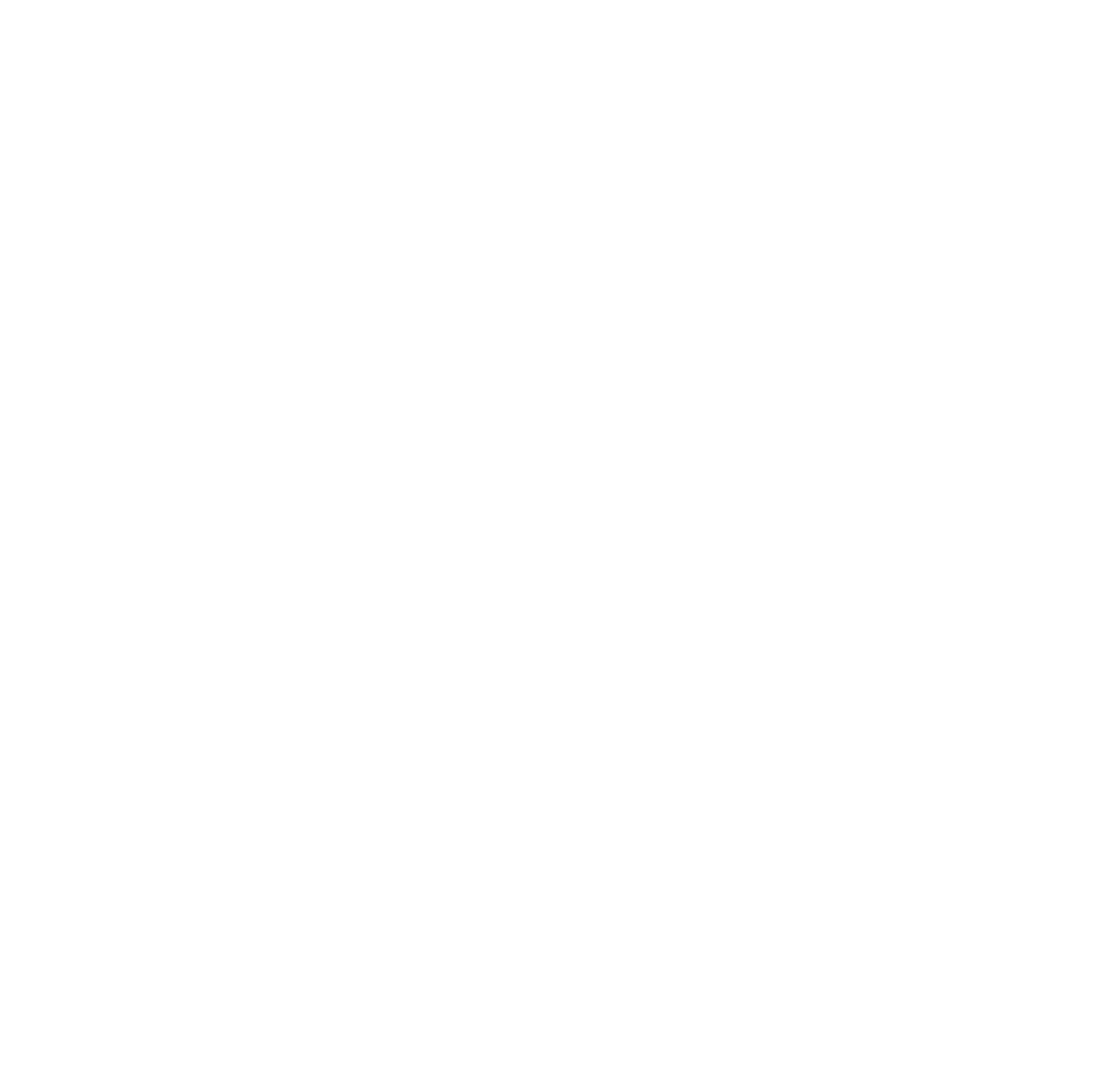
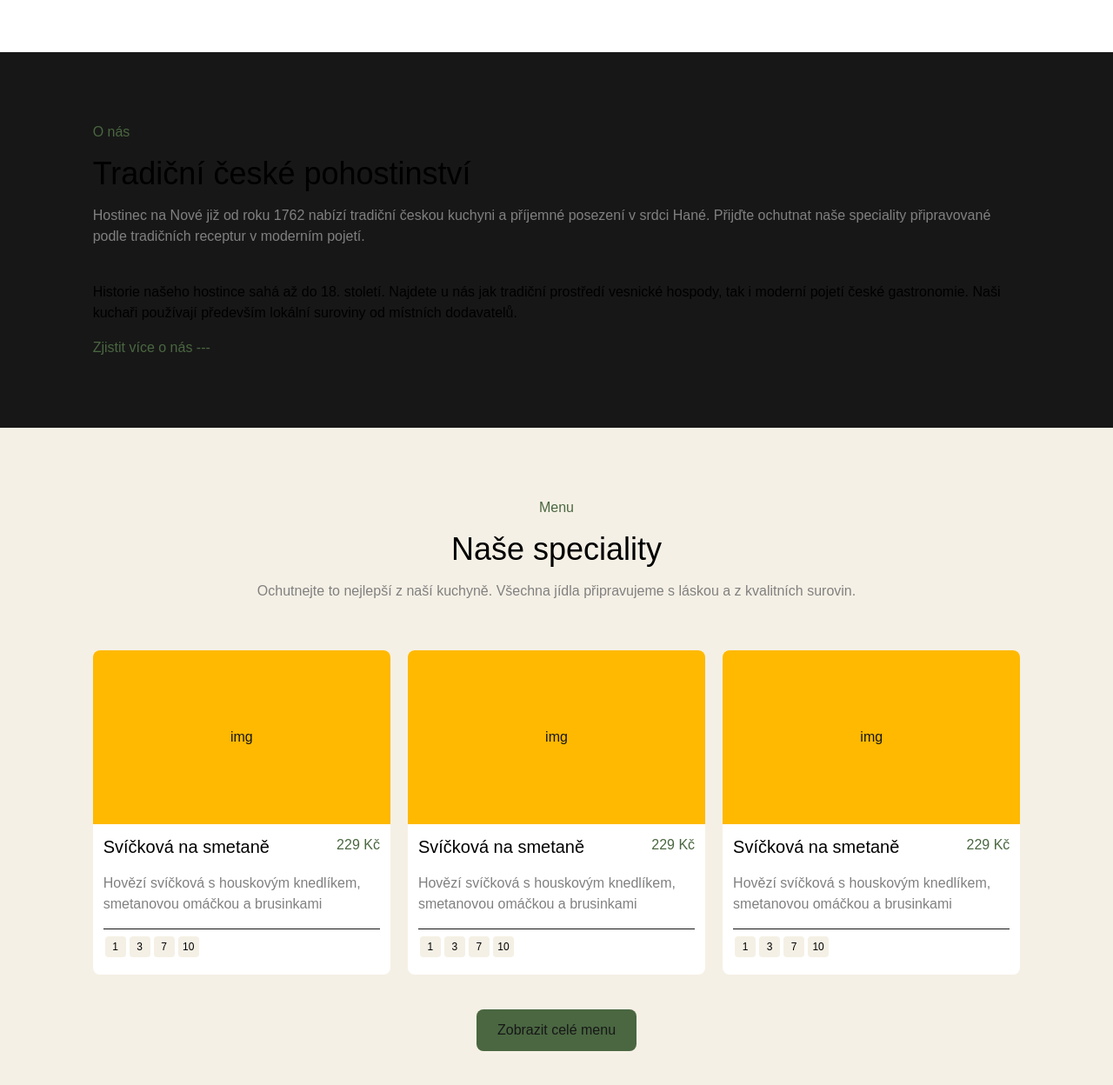
Before and after one commit to zavadill/Hostinec-na-Nov-, a Next.js app: page / in a window 1280 px wide. Shown: the part 740-1988 px from the top of the page at 87% size. Before the commit the page ends 800 px from the top, so only its background shows below. Built offline with nearby package versions, Linux system fonts and the light colour scheme.

Commit message:
Improves site structure and styling
Adds new components and styles for better content display.
Enhances button styling with transition effects and adjusts padding.
Updates the header section with improved text sizing and layout.

```diff
--- a/app/globals.css
+++ b/app/globals.css
@@ -6,7 +6,11 @@
   --green-btn: #4A6741;
   --green-btn-hover: #394f32;
   --brown-btn: #8B5E3C;
-  --green-btn-hover: #61422a;
+  --brown-btn-hover: #61422a;
+  --wheat: #F5F0E5;
+  --gray: gray;
+  --black: black;
+  --white: white;
 }
 
 @theme inline {
@@ -30,9 +34,33 @@
 }
 
 .custom-btn-green {
-  @apply bg-[var(--green-btn)] py-3 px-5 rounded-lg text-[var(--foreground)] hover:bg-[var(--green-btn-hover)]
+  @apply bg-[var(--green-btn)] py-3 px-6 rounded-lg text-[var(--foreground)] hover:bg-[var(--green-btn-hover)] transition-all duration-150
 }
 
 .custom-btn-brown {
-  @apply bg-[var(--brown-btn)] py-3 px-5 rounded-lg bg-[var(--foreground)] hover:bg-[var(--brown-btn)] text-[var(--brown-btn)] hover:text-[var(--foreground)]
+  @apply bg-[var(--brown-btn)] py-3 px-6 rounded-lg bg-[var(--white)] hover:bg-[var(--brown-btn)] text-[var(--brown-btn)] hover:text-[var(--foreground)] transition-all duration-150
 }
+
+.small-green-text {
+  @apply text-[var(--green-btn)] text-base
+}
+
+.podnadpis {
+  @apply text-[var(--black)] text-4xl
+}
+
+.gray-text {
+  @apply text-[var(--gray)] text-base
+}
+
+.normalni-text {
+  @apply text-[var(--black)] text-base
+}
+
+.menu-num {
+  @apply w-6 h-6 flex text-xs justify-center items-center my-2 mx-0.5 text-[var(--black)] bg-[var(--wheat)] rounded-sm
+}
+
+.menu-nadpis {
+  @apply text-xl text-[var(--black)]
+}
--- a/app/page.tsx
+++ b/app/page.tsx
@@ -1,10 +1,14 @@
 import Header from "@/components/Hlavni/Header";
+import Menu from "@/components/Hlavni/Menu";
+import Onas from "@/components/Hlavni/Onas";
 import Image from "next/image";
 
 export default function Home() {
   return (
     <div className="">
       <Header />
+      <Onas />
+      <Menu />
     </div>
   );
 }
--- a/components/Hlavni/Header.tsx
+++ b/components/Hlavni/Header.tsx
@@ -5,9 +5,9 @@
   return (
     <div className="text-[var(--foreground)]">
       <div className='min-h-screen flex flex-col max-w-10/12 mx-auto justify-center space-y-5'>
-        <h1>Hostinec na Nové</h1>
-        <p>Tradiční česká kuchyně v srdci Hané od roku 1762</p>
-        <div className='flex flex-col md:flex-row space-y-4 md:space-y-0 md:space-x-5'>
+        <h1 className='text-6xl'>Hostinec na Nové</h1>
+        <p className='text-2xl'>Tradiční česká kuchyně v srdci Hané od roku 1762</p>
+        <div className='flex flex-col md:flex-row gap-4'>
           <Link href="/" className='custom-btn-green'>Prohlédnout menu</Link>
           <Link href="/" className='custom-btn-brown'>Rezervovat stůl</Link>
         </div>
--- /dev/null
+++ b/components/Hlavni/Menu.tsx
@@ -0,0 +1,71 @@
+import React from 'react'
+import Link from 'next/link'
+
+const Menu = () => {
+  return (
+    <div className='bg-[var(--wheat)] space-'>
+      <div className='max-w-10/12 mx-auto py-20 space-y-4'>
+        <div className='text-center space-y-4'>
+            <p className='small-green-text'>Menu</p>
+            <h3 className='podnadpis'>Naše speciality</h3>
+            <p className='gray-text'>Ochutnejte to nejlepší z naší kuchyně. Všechna jídla připravujeme s láskou a z kvalitních surovin.</p>
+        </div>
+        <div className='flex flex-col'>
+            <div className='flex flex-col gap-5 lg:flex-row py-10'>
+                <div className='flex-1/3 rounded-lg overflow-hidden bg-[var(--white)]'>
+                    <div className='w-full h-50 bg-amber-400 flex justify-center items-center'>img</div>
+                    <div className='flex flex-col p-3 space-y-4'>
+                        <div className='flex flex-row justify-between menu-nadpis'>
+                            <p>Svíčková na smetaně</p>
+                            <p className='small-green-text'>229 Kč</p>
+                        </div>
+                        <p className='gray-text'>Hovězí svíčková s houskovým knedlíkem, smetanovou omáčkou a brusinkami</p>
+                        <div className='flex flex-row border-t-[1px] border[var(--wheat)]'>
+                            <p className='menu-num'>1</p>
+                            <p className='menu-num'>3</p>
+                            <p className='menu-num'>7</p>
+                            <p className='menu-num'>10</p>
+                        </div>
+                    </div>
+                </div>
+                <div className='flex-1/3 rounded-lg overflow-hidden bg-[var(--white)]'>
+                    <div className='w-full h-50 bg-amber-400 flex justify-center items-center'>img</div>
+                    <div className='flex flex-col p-3 space-y-4'>
+                        <div className='flex flex-row justify-between menu-nadpis'>
+                            <p>Svíčková na smetaně</p>
+                            <p className='small-green-text'>229 Kč</p>
+                        </div>
+                        <p className='gray-text'>Hovězí svíčková s houskovým knedlíkem, smetanovou omáčkou a brusinkami</p>
+                        <div className='flex flex-row border-t-[1px] border[var(--wheat)]'>
+                            <p className='menu-num'>1</p>
+                            <p className='menu-num'>3</p>
+                            <p className='menu-num'>7</p>
+                            <p className='menu-num'>10</p>
+                        </div>
+                    </div>
+                </div>
+                <div className='flex-1/3 rounded-lg overflow-hidden bg-[var(--white)]'>
+                    <div className='w-full h-50 bg-amber-400 flex justify-center items-center'>img</div>
+                    <div className='flex flex-col p-3 space-y-4'>
+                        <div className='flex flex-row justify-between menu-nadpis'>
+                            <p>Svíčková na smetaně</p>
+                            <p className='small-green-text'>229 Kč</p>
+                        </div>
+                        <p className='gray-text'>Hovězí svíčková s houskovým knedlíkem, smetanovou omáčkou a brusinkami</p>
+                        <div className='flex flex-row border-t-[1px] border[var(--wheat)]'>
+                            <p className='menu-num'>1</p>
+                            <p className='menu-num'>3</p>
+                            <p className='menu-num'>7</p>
+                            <p className='menu-num'>10</p>
+                        </div>
+                    </div>
+                </div>
+            </div>
+            <Link href="" className='custom-btn-green mx-auto'>Zobrazit celé menu</Link>
+        </div>
+      </div>
+    </div>
+  )
+}
+
+export default Menu
--- /dev/null
+++ b/components/Hlavni/Onas.tsx
@@ -0,0 +1,20 @@
+import React from 'react'
+import Link from 'next/link'
+
+const Onas = () => {
+  return (
+    <div className='bg-[var(--foreground)] py-20'>
+      <div className='max-w-10/12 mx-auto space-y-4'>
+        <p className='small-green-text'>O nás</p>
+        <h2 className='podnadpis'>Tradiční české pohostinství</h2>
+        <div className='space-y-10'>
+            <p className='gray-text'>Hostinec na Nové již od roku 1762 nabízí tradiční českou kuchyni a příjemné posezení v srdci Hané. Přijďte ochutnat naše speciality připravované podle tradičních receptur v moderním pojetí.</p>
+            <p className='normalni-text'>Historie našeho hostince sahá až do 18. století. Najdete u nás jak tradiční prostředí vesnické hospody, tak i moderní pojetí české gastronomie. Naši kuchaři používají především lokální suroviny od místních dodavatelů.</p>
+        </div>
+        <Link href="" className='small-green-text'>Zjistit více o nás ---</Link>
+      </div>
+    </div>
+  )
+}
+
+export default Onas
```
Also changed, not shown: components/Hlavni/Prostory.tsx (added).
